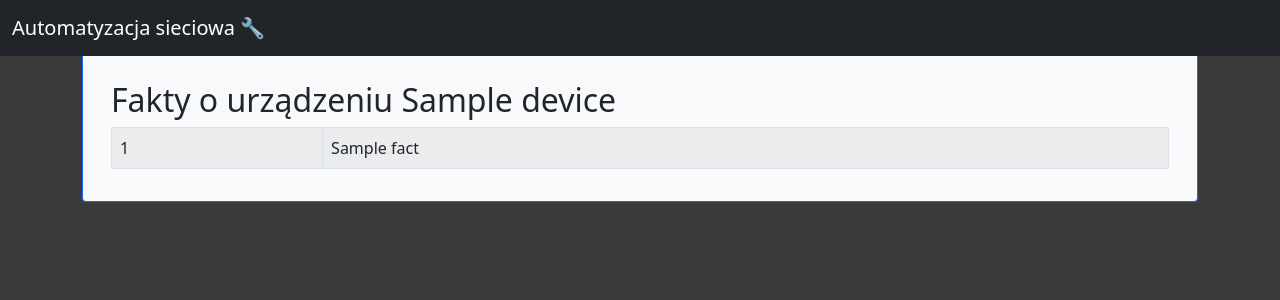
After one commit to trojan8131/docker-flask-automation-net, a Flask app: template templates/nornir_facts.html in a window 1280 px wide. The commit adds this page. Shown: the top 300 px of the page. Run offline with Flask 3, Linux system fonts and the light colour scheme; the template is opened without the code that fills it: most values are stand-ins (such as "Sample title", 1, 10 or a date in 2020); some libraries are stand-ins or nearby versions.

Commit message:
Odcinek 14

```diff
--- a/app.py
+++ b/app.py
@@ -4,7 +4,10 @@ from jinja2 import Environment, FileSystemLoader
 from tabulate import tabulate
 import yaml
 
-
+from nornir import InitNornir
+from nornir_napalm.plugins.tasks import napalm_get
+from nornir_utils.plugins.functions import print_result
+from nornir_inspect import nornir_inspect
 
 
 app = Flask(__name__)
@@ -23,6 +26,14 @@ def inventory_nornir():
     inventory=yaml.load(open("static/nornir/hosts.yaml","r"),Loader=yaml.SafeLoader)
     return render_template("inventory_nornir.html",inventory=inventory)
 
+@app.route("/nornir_facts/<device>")
+def nornir_facts(device):
+    nr=InitNornir(config_file="static/nornir/config.yaml")
+    nr=nr.filter(name=device)
+    result=nr.run(napalm_get,getters=["facts"])
+    nornir_napalm_facts=result[device][0].result["facts"]
+    return render_template("nornir_facts.html",nornir_napalm_facts=nornir_napalm_facts,device=device)
+
 
 
 if __name__ == "__main__":
--- a/templates/inventory_nornir.html
+++ b/templates/inventory_nornir.html
@@ -7,12 +7,15 @@
                 <th>Nazwa urządzenia</th>
                 <th>Adres IP</th>
                 <th>Grupy</th>
+                <th>Akcje</th>
+
             </tr>
             {% for device_name,items in inventory.items() %}
                 <tr>
                 <td>{{device_name}}</td>
                 <td>{{items["hostname"]}}</td>
                 <td>{{items["groups"]}}</td>
+                <td> <a href="{{url_for('nornir_facts',device=device_name)}}" class="btn btn-primary"> Facts </a> </td>
 
                 </tr>
             {% endfor %}
--- /dev/null
+++ b/templates/nornir_facts.html
@@ -0,0 +1,19 @@
+{% extends 'base.html' %}
+{% block content %}
+<div class="bg-light p-3 rounded code-block border border-primary">
+    <div class="container mt-3">
+        <h2>Fakty o urządzeniu {{device}}</h2>
+
+        <table class="table table-striped table-bordered">
+          <tbody>
+            {% for index, fact in nornir_napalm_facts.items() %}
+              <tr>
+                <td>{{ index }}</td>
+                <td>{{ fact }}</td>
+              </tr>
+            {% endfor %}
+          </tbody>
+        </table>
+      </div>
+</div>
+{% endblock content %}
```
Also changed, not shown: 1 other file.
